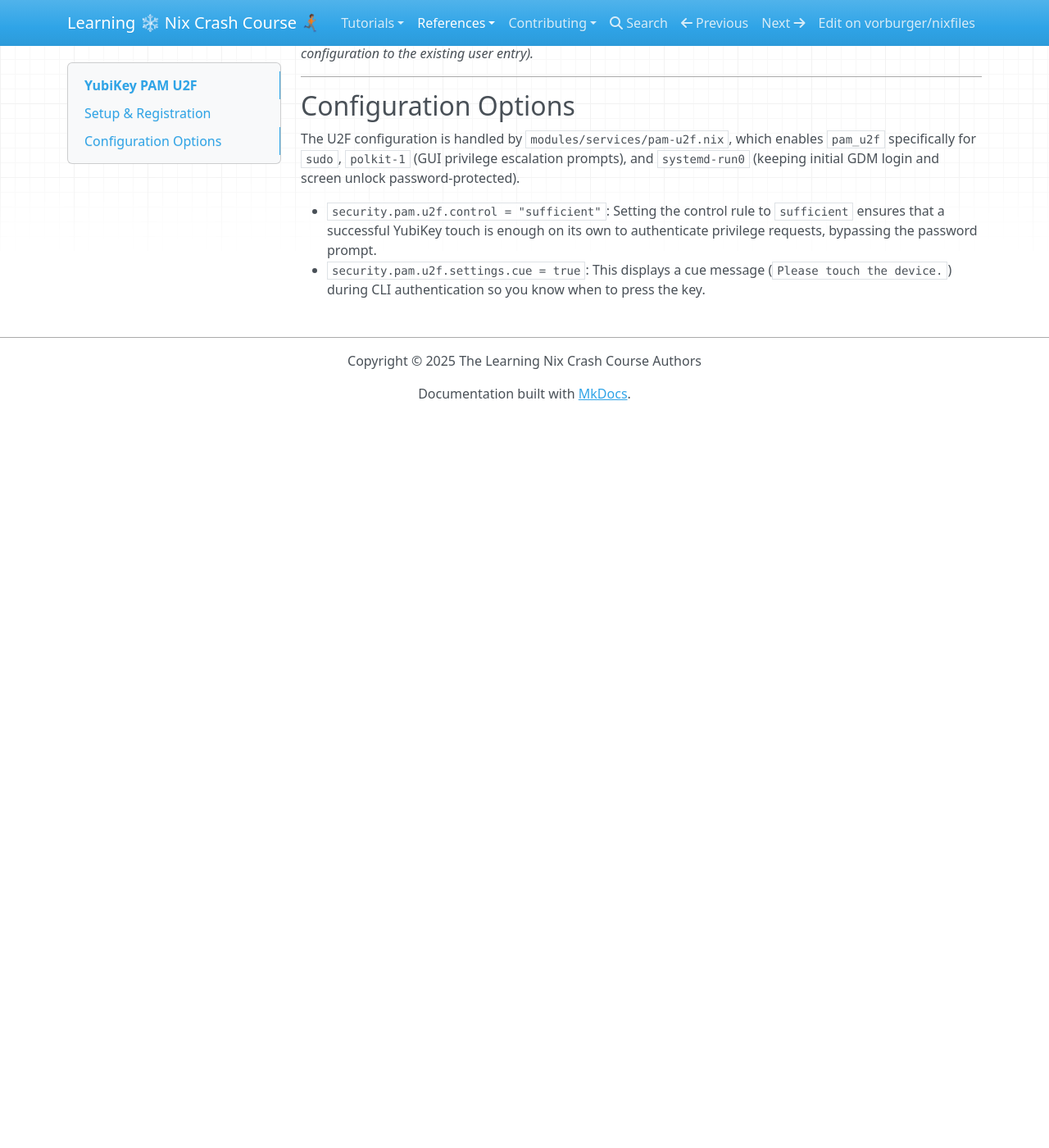
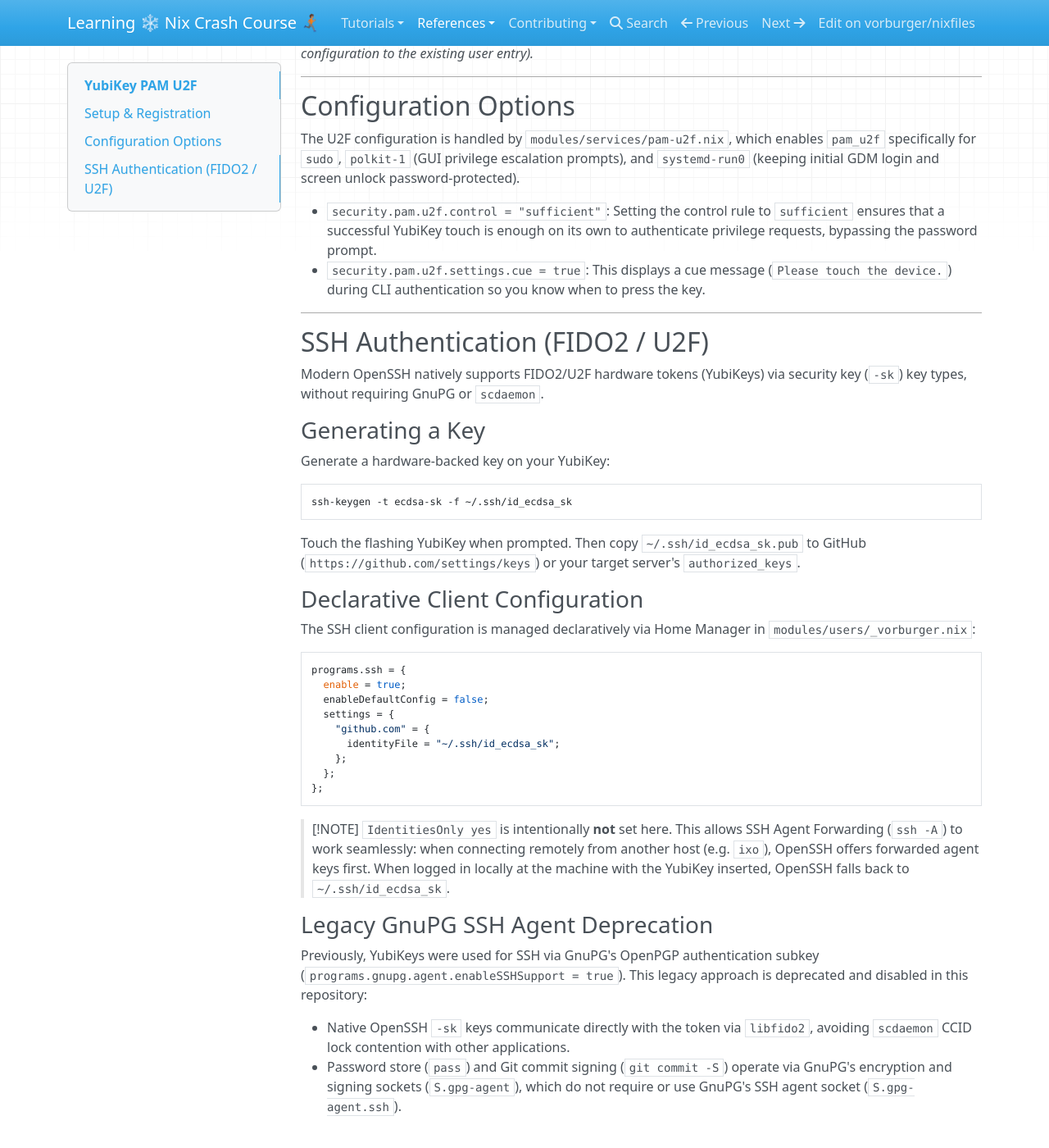
Before and after one commit to vorburger/nixfiles, an MkDocs documentation site: the page built from docs/docs/reference/yubikey.md, in a window 1280 px wide and 1400 px high, scrolled down 757 px. Shown: the whole window at 82% size. Built offline with MkDocs 1.6.1, drawn with Linux system fonts in a browser that asks for light colours; nearby versions of some CDN libraries; before the commit the page ends 1265 px from its top, so only the background shows below that.

Commit message:
clean: Remove legacy GnuPG SSH agent support entirely; use only YubiKey -sk for SSH

````diff
--- a/docs/docs/reference/yubikey.md
+++ b/docs/docs/reference/yubikey.md
@@ -41,3 +41,45 @@ The U2F configuration is handled by `modules/services/pam-u2f.nix`, which enable
 
 - `security.pam.u2f.control = "sufficient"`: Setting the control rule to `sufficient` ensures that a successful YubiKey touch is enough on its own to authenticate privilege requests, bypassing the password prompt.
 - `security.pam.u2f.settings.cue = true`: This displays a cue message (`Please touch the device.`) during CLI authentication so you know when to press the key.
+
+---
+
+## SSH Authentication (FIDO2 / U2F)
+
+Modern OpenSSH natively supports FIDO2/U2F hardware tokens (YubiKeys) via security key (`-sk`) key types, without requiring GnuPG or `scdaemon`.
+
+### Generating a Key
+
+Generate a hardware-backed key on your YubiKey:
+
+```bash
+ssh-keygen -t ecdsa-sk -f ~/.ssh/id_ecdsa_sk
+```
+
+Touch the flashing YubiKey when prompted. Then copy `~/.ssh/id_ecdsa_sk.pub` to GitHub (`https://github.com/settings/keys`) or your target server's `authorized_keys`.
+
+### Declarative Client Configuration
+
+The SSH client configuration is managed declaratively via Home Manager in `modules/users/_vorburger.nix`:
+
+```nix
+programs.ssh = {
+  enable = true;
+  enableDefaultConfig = false;
+  settings = {
+    "github.com" = {
+      identityFile = "~/.ssh/id_ecdsa_sk";
+    };
+  };
+};
+```
+
+> [!NOTE]
+> `IdentitiesOnly yes` is intentionally **not** set here. This allows SSH Agent Forwarding (`ssh -A`) to work seamlessly: when connecting remotely from another host (e.g. `ixo`), OpenSSH offers forwarded agent keys first. When logged in locally at the machine with the YubiKey inserted, OpenSSH falls back to `~/.ssh/id_ecdsa_sk`.
+
+### Legacy GnuPG SSH Agent Deprecation
+
+Previously, YubiKeys were used for SSH via GnuPG's OpenPGP authentication subkey (`programs.gnupg.agent.enableSSHSupport = true`). This legacy approach is deprecated and disabled in this repository:
+
+- Native OpenSSH `-sk` keys communicate directly with the token via `libfido2`, avoiding `scdaemon` CCID lock contention with other applications.
+- Password store (`pass`) and Git commit signing (`git commit -S`) operate via GnuPG's encryption and signing sockets (`S.gpg-agent`), which do not require or use GnuPG's SSH agent socket (`S.gpg-agent.ssh`).
````
Also changed, not shown: 3 other files.
